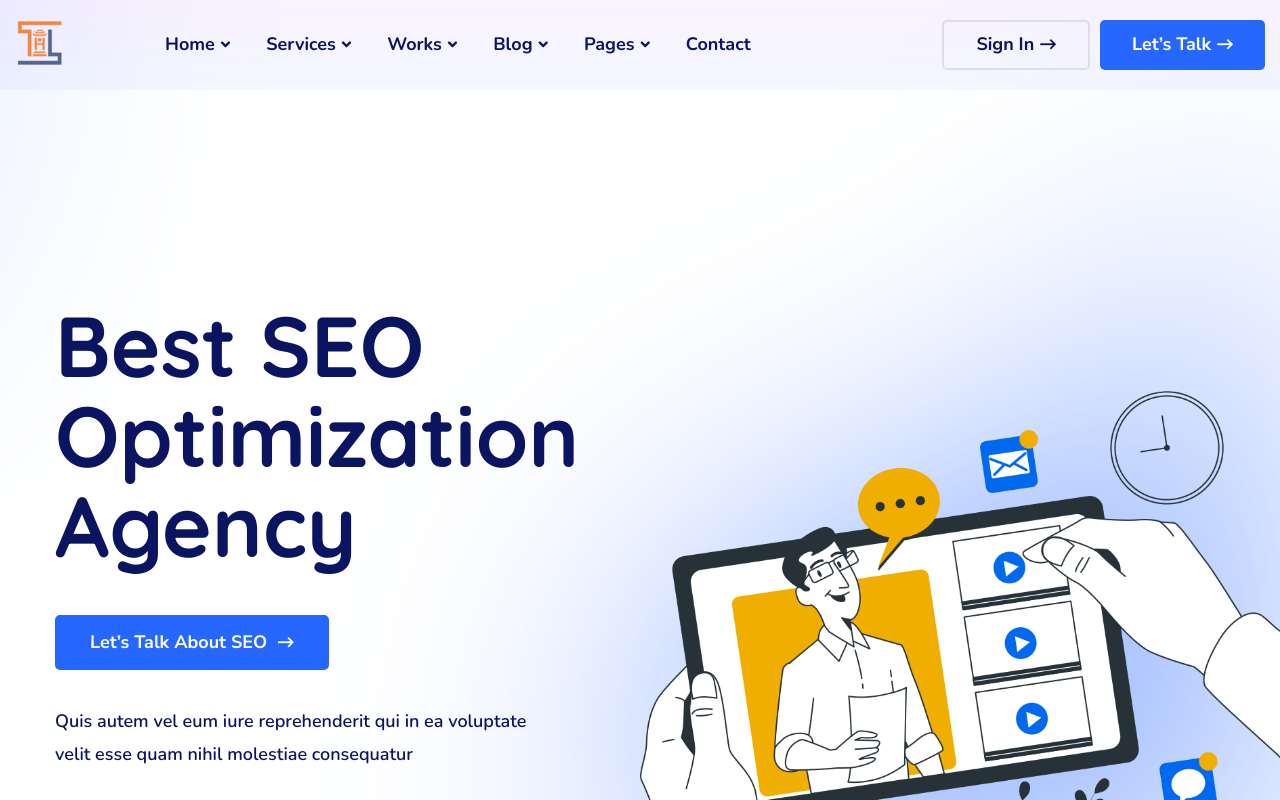
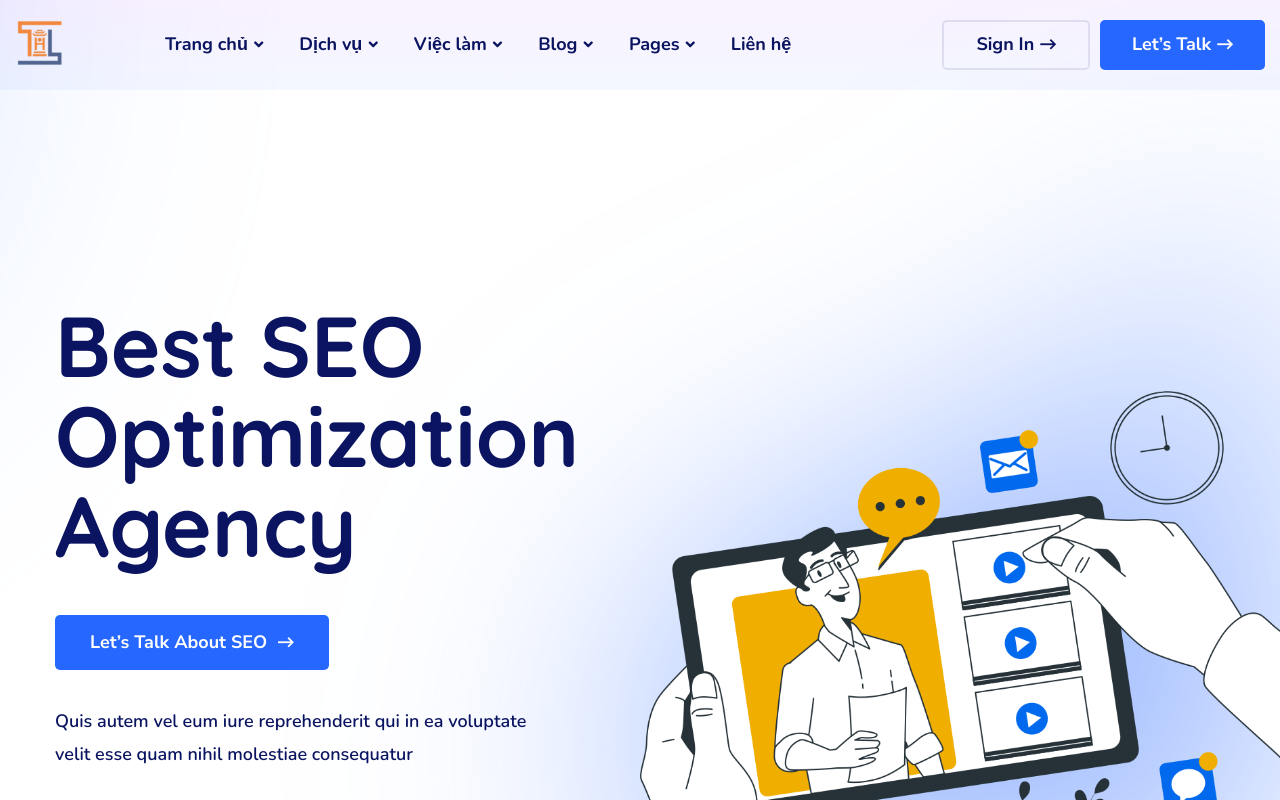
Before and after one commit to haiconmeo/thue-thanglong, a Next.js app: page /index-2 in a window 1280 px wide. Shown: the top 800 px of the page. Built offline with nearby package versions, Linux system fonts and the light colour scheme.

Commit message:
update menu

```diff
--- a/src/layout/header/Nav.js
+++ b/src/layout/header/Nav.js
@@ -7,7 +7,7 @@ const Nav = () => {
         <li>
           <Link href="/">
             <a>
-              Home
+              Trang chủ
               <span className="dd-trigger">
                 <i className="fas fa-angle-down" />
               </span>
@@ -20,7 +20,7 @@ const Nav = () => {
         <li>
           <Link href="/marketing-services">
             <a>
-              Services
+              Dịch vụ
               <span className="dd-trigger">
                 <i className="fas fa-angle-down" />
               </span>
@@ -33,7 +33,7 @@ const Nav = () => {
         <li>
           <Link href="/portfolio">
             <a>
-              Works
+              Việc làm
               <span className="dd-trigger">
                 <i className="fas fa-angle-down" />
               </span>
--- a/src/layout/header/menu.js
+++ b/src/layout/header/menu.js
@@ -94,6 +94,6 @@ export const Pages = () => (
 );
 export const Contact = () => (
   <Fragment>
-    <Link href={`${rtl()}contact`}>Contact</Link>
+    <Link href={`${rtl()}contact`}>Liên hệ</Link>
   </Fragment>
 );
```
